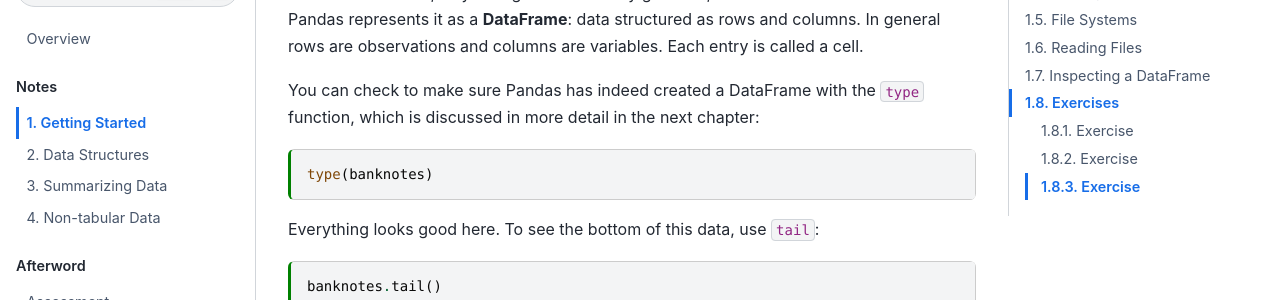
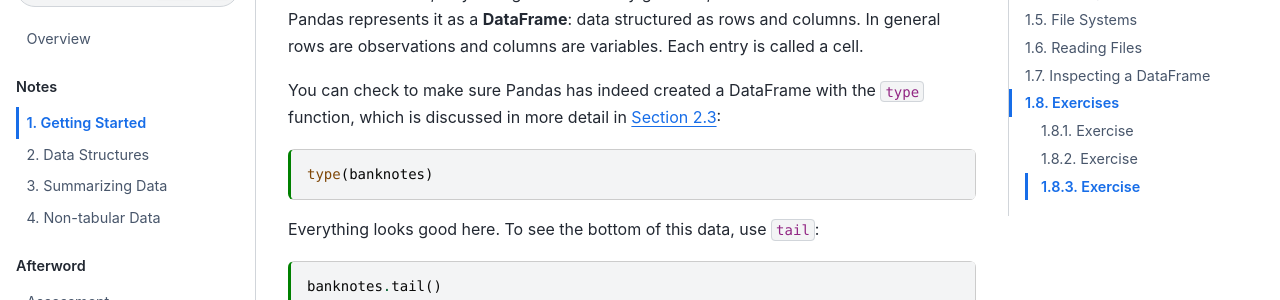
Before and after one commit to ucdavisdatalab/workshop_python_basics, a Jupyter Book: the page built from chapters/01_python-basics.md, in a window 1280 px wide and 900 px high, scrolled down 22637 px. Shown: the part 153-453 px from the top of the window. Built offline with Jupyter Book 1.0.4 settings and Sphinx 7.4.7 and the Sphinx Book theme 1.1.4, drawn with Linux system fonts in a browser that asks for light colours.

Commit message:
Add reference.

````diff
--- a/chapters/01_python-basics.md
+++ b/chapters/01_python-basics.md
@@ -1044,7 +1044,7 @@ columns. In general rows are observations and columns are variables. Each entry
 is called a cell.
 
 You can check to make sure Pandas has indeed created a DataFrame with the
-`type` function, which is discussed in more detail in the next chapter:
+`type` function, which is discussed in more detail in {numref}`data-types`:
 
 ```{code-cell}
 type(banknotes)
````
